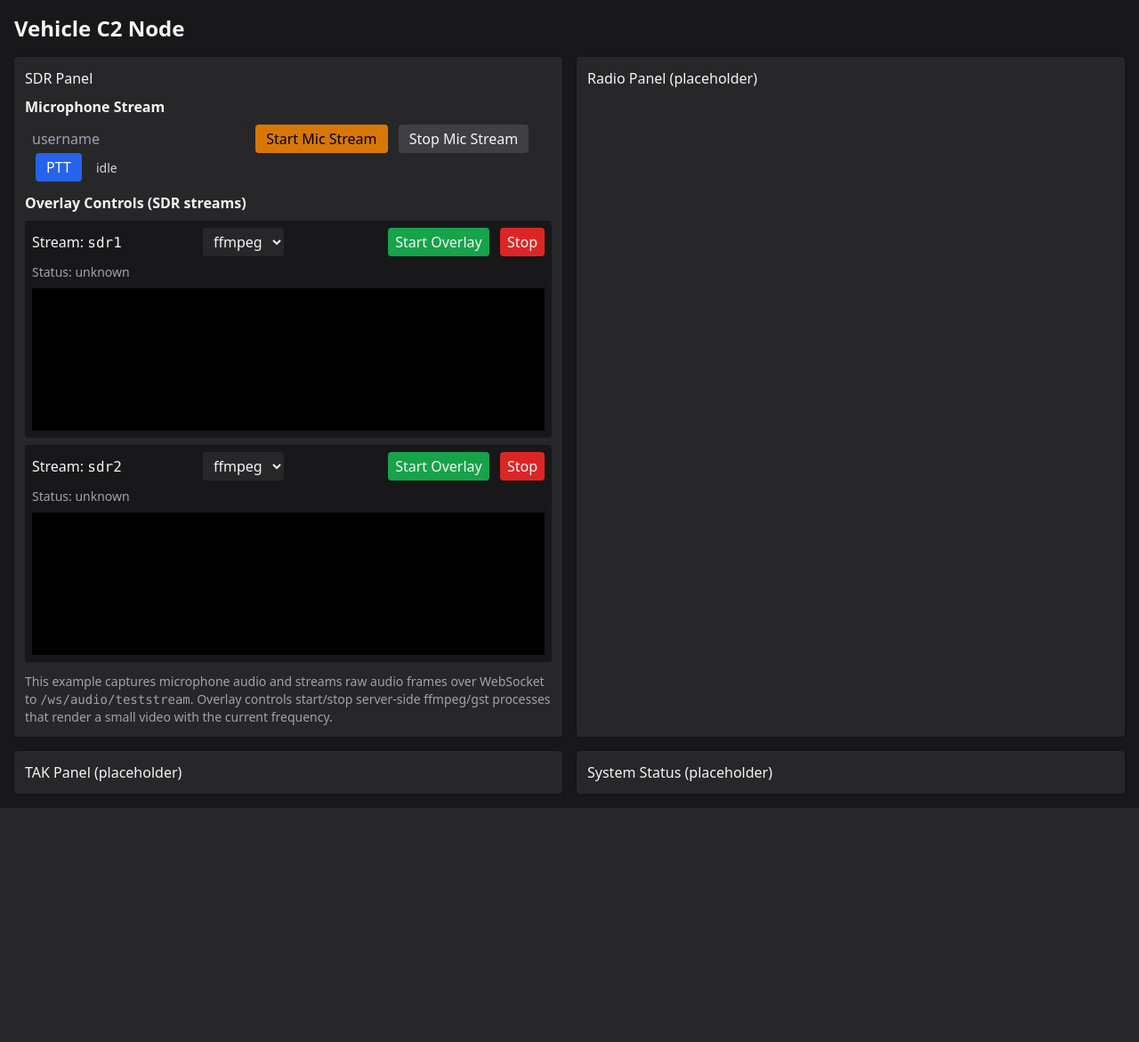
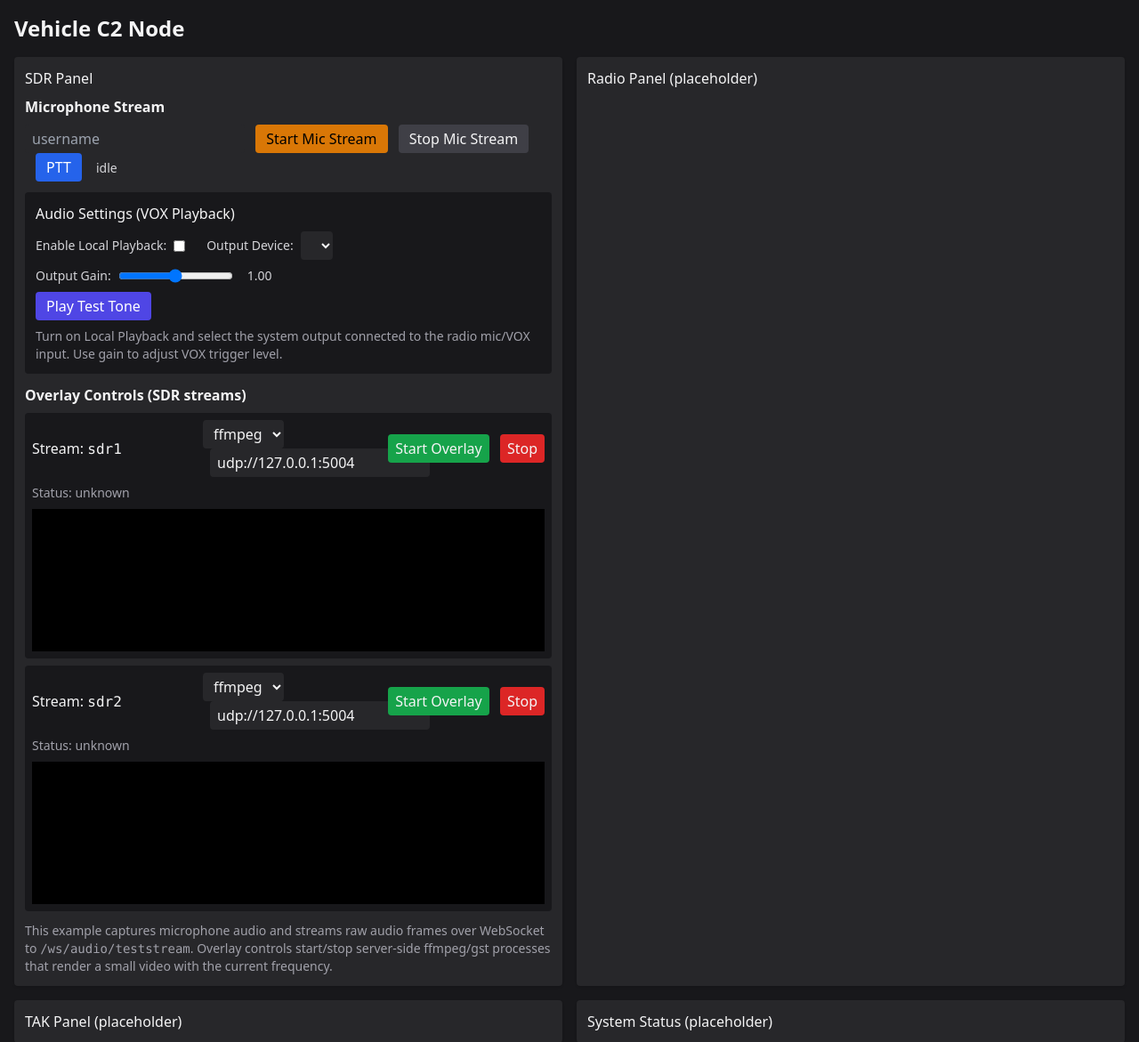
Before and after one commit to lucasburlingham/C2, a FastAPI app: template frontend/templates/index.html in a window 1280 px wide. Shown: the top 1171 px of the page at 89% size. Before the commit the page ends 908 px from the top, so only its background shows below. Run offline with FastAPI, Linux system fonts and the light colour scheme; the template is opened without the code that fills it, so the values that code supplies are empty; some libraries are stand-ins or nearby versions.

Commit message:
RAPID PROTOTYPE PUSH

```diff
--- /dev/null
+++ b/frontend/static/js/audio-settings.js
@@ -0,0 +1,96 @@
+(() => {
+  const KEY = 'c2_audio_settings_v1';
+
+  function defaultSettings() {
+    return {
+      localPlayback: false,
+      outputDeviceId: null,
+      outputGain: 1.0,
+    };
+  }
+
+  function load() {
+    try {
+      const raw = localStorage.getItem(KEY);
+      if (!raw) return defaultSettings();
+      return JSON.parse(raw);
+    } catch (e) {
+      return defaultSettings();
+    }
+  }
+
+  function save(s) {
+    try {
+      localStorage.setItem(KEY, JSON.stringify(s));
+      window.dispatchEvent(new CustomEvent('audioSettingsChanged', { detail: s }));
+    } catch (e) {}
+  }
+
+  async function enumerateOutputs(selectEl, currentId) {
+    try {
+      const devices = await navigator.mediaDevices.enumerateDevices();
+      const outs = devices.filter(d => d.kind === 'audiooutput');
+      selectEl.innerHTML = '';
+      const none = document.createElement('option');
+      none.value = '';
+      none.text = 'Default';
+      selectEl.appendChild(none);
+      outs.forEach(d => {
+        const o = document.createElement('option');
+        o.value = d.deviceId;
+        o.text = d.label || `Output ${d.deviceId}`;
+        selectEl.appendChild(o);
+      });
+      if (currentId) selectEl.value = currentId;
+    } catch (e) {
+      // ignore
+    }
+  }
+
+  async function init() {
+    const chk = document.getElementById('audio-local-playback');
+    const select = document.getElementById('audio-output-select');
+    const gain = document.getElementById('audio-output-gain');
+    const gainVal = document.getElementById('audio-output-gain-val');
+    if (!chk || !select || !gain) return;
+
+    const settings = load();
+    chk.checked = !!settings.localPlayback;
+    gain.value = settings.outputGain ?? 1.0;
+    gainVal.innerText = parseFloat(gain.value).toFixed(2);
+
+    try { await enumerateOutputs(select, settings.outputDeviceId); } catch (e) {}
+
+    chk.addEventListener('change', () => {
+      const s = load();
+      s.localPlayback = chk.checked;
+      save(s);
+    });
+
+    select.addEventListener('change', () => {
+      const s = load();
+      s.outputDeviceId = select.value || null;
+      save(s);
+    });
+
+    gain.addEventListener('input', () => {
+      gainVal.innerText = parseFloat(gain.value).toFixed(2);
+      const s = load();
+      s.outputGain = parseFloat(gain.value);
+      save(s);
+    });
+
+    // refresh device list if permission granted later
+    navigator.mediaDevices.addEventListener && navigator.mediaDevices.addEventListener('devicechange', async () => {
+      try { await enumerateOutputs(select, load().outputDeviceId); } catch (e) {}
+    });
+
+    // expose current settings getter
+    window.getC2AudioSettings = () => load();
+  }
+
+  // init on DOM ready
+  if (document.readyState === 'loading') document.addEventListener('DOMContentLoaded', init);
+  else init();
+
+})();
--- /dev/null
+++ b/frontend/static/js/audio-test.js
@@ -0,0 +1,46 @@
+(() => {
+  async function playTestTone(duration = 800, freq = 1000) {
+    const settings = window.getC2AudioSettings ? window.getC2AudioSettings() : null;
+    const AudioCtx = window.AudioContext || window.webkitAudioContext;
+    if (!AudioCtx) return;
+    const ctx = new AudioCtx();
+    const osc = ctx.createOscillator();
+    const gainNode = ctx.createGain();
+    gainNode.gain.value = settings?.outputGain ?? 1.0;
+    osc.type = 'sine';
+    osc.frequency.value = freq;
+
+    const dest = ctx.createMediaStreamDestination();
+    osc.connect(gainNode);
+    gainNode.connect(dest);
+
+    const audioEl = document.createElement('audio');
+    audioEl.autoplay = true;
+    audioEl.srcObject = dest.stream;
+    audioEl.style.display = 'none';
+    document.body.appendChild(audioEl);
+
+    if (settings?.outputDeviceId && typeof audioEl.setSinkId === 'function') {
+      try { await audioEl.setSinkId(settings.outputDeviceId); } catch (e) { console.warn('setSinkId failed', e); }
+    }
+
+    osc.start();
+    setTimeout(async () => {
+      try { osc.stop(); } catch (e) {}
+      try { audioEl.pause(); audioEl.srcObject = null; if (audioEl.parentNode) audioEl.parentNode.removeChild(audioEl); } catch (e) {}
+      try { await ctx.close(); } catch (e) {}
+    }, duration);
+  }
+
+  document.addEventListener('DOMContentLoaded', () => {
+    const btn = document.getElementById('audio-test-tone');
+    if (!btn) return;
+    btn.addEventListener('click', async () => {
+      btn.disabled = true;
+      const old = btn.innerText;
+      btn.innerText = 'Playing...';
+      try { await playTestTone(800, 1000); } catch (e) { console.error(e); }
+      setTimeout(() => { btn.disabled = false; btn.innerText = old; }, 900);
+    });
+  });
+})();
--- a/frontend/static/js/mic-stream.js
+++ b/frontend/static/js/mic-stream.js
@@ -73,6 +73,37 @@
 
       // small timeslice to produce regular chunks
       mediaRecorder.start(250);
+      // handle optional local playback for VOX (read settings from localStorage via audio-settings)
+      let audioCtx = null;
+      let audioEl = null;
+      let _gainNode = null;
+      let _dest = null;
+      try {
+        const settings = window.getC2AudioSettings ? window.getC2AudioSettings() : null;
+        if (settings && settings.localPlayback) {
+          audioCtx = new (window.AudioContext || window.webkitAudioContext)();
+          const src = audioCtx.createMediaStreamSource(stream);
+          _gainNode = audioCtx.createGain();
+          _gainNode.gain.value = settings.outputGain || 1.0;
+          _dest = audioCtx.createMediaStreamDestination();
+          src.connect(_gainNode);
+          _gainNode.connect(_dest);
+
+          audioEl = document.createElement('audio');
+          audioEl.autoplay = true;
+          audioEl.muted = false;
+          audioEl.srcObject = _dest.stream;
+          // try to set sinkId if available
+          if (settings.outputDeviceId && typeof audioEl.setSinkId === 'function') {
+            try { await audioEl.setSinkId(settings.outputDeviceId); } catch (e) { console.warn('sinkId set failed', e); }
+          }
+          // attach visually-hidden element so it can be controlled/inspected if needed
+          audioEl.style.display = 'none';
+          document.body.appendChild(audioEl);
+        }
+      } catch (e) {
+        console.warn('local playback setup failed', e);
+      }
       // PTT handling: both keyboard (Space) and button/touch
       let isPtt = false;
       const pttBtn = document.getElementById('ptt-btn');
@@ -136,6 +167,19 @@
           pttBtn.removeEventListener('touchstart', handlePttDown);
           pttBtn.removeEventListener('touchend', handlePttUp);
         }
+        // cleanup audio playback nodes
+        try {
+          if (audioEl) {
+            audioEl.pause();
+            audioEl.srcObject = null;
+            if (audioEl.parentNode) audioEl.parentNode.removeChild(audioEl);
+            audioEl = null;
+          }
+          if (audioCtx) {
+            try { audioCtx.close(); } catch (e) {}
+            audioCtx = null;
+          }
+        } catch (e) {}
       };
     } catch (err) {
       console.error('startStreaming error', err);
--- a/frontend/static/js/overlay-control.js
+++ b/frontend/static/js/overlay-control.js
@@ -14,7 +14,9 @@
   async function startOverlay(streamId) {
     const engineEl = document.getElementById(`${streamId}-engine`);
     const engine = engineEl ? engineEl.value : 'ffmpeg';
-    const params = new URLSearchParams({ engine, audio_device: 'default', out_url: 'udp://127.0.0.1:5004' });
+    const outEl = document.getElementById(`${streamId}-out-url`);
+    const outUrl = outEl ? outEl.value.trim() || 'udp://127.0.0.1:5004' : 'udp://127.0.0.1:5004';
+    const params = new URLSearchParams({ engine, audio_device: 'default', out_url: outUrl });
     const resp = await fetch(`/sdr/${streamId}/overlay/start?${params.toString()}`, { method: 'POST' });
     return resp.json();
   }
--- a/frontend/templates/index.html
+++ b/frontend/templates/index.html
@@ -25,6 +25,25 @@
               </div>
             </div>
 
+            <div class="mb-3 mt-3 p-3 bg-zinc-900 rounded">
+              <h3 class="font-medium mb-2">Audio Settings (VOX Playback)</h3>
+              <div class="flex items-center gap-2">
+                <label class="text-sm text-zinc-300">Enable Local Playback:</label>
+                <input id="audio-local-playback" type="checkbox" />
+                <label class="text-sm text-zinc-300 ml-4">Output Device:</label>
+                <select id="audio-output-select" class="bg-zinc-800 rounded px-2 py-1"></select>
+              </div>
+              <div class="mt-2 flex items-center gap-2">
+                <label class="text-sm text-zinc-300">Output Gain:</label>
+                <input id="audio-output-gain" type="range" min="0" max="2" step="0.01" value="1" />
+                <span id="audio-output-gain-val" class="text-sm text-zinc-300 ml-2">1.00</span>
+              </div>
+              <div class="mt-2">
+                <button id="audio-test-tone" class="px-3 py-1 bg-indigo-600 text-white rounded">Play Test Tone</button>
+              </div>
+              <div class="mt-2 text-sm text-zinc-400">Turn on Local Playback and select the system output connected to the radio mic/VOX input. Use gain to adjust VOX trigger level.</div>
+            </div>
+
             <div class="mb-2">
               <strong>Overlay Controls (SDR streams)</strong>
               <div class="grid grid-cols-1 gap-2 mt-2">
@@ -37,6 +56,7 @@
                         <option value="ffmpeg">ffmpeg</option>
                         <option value="gst">gst</option>
                       </select>
+                      <input id="sdr1-out-url" class="bg-zinc-800 rounded px-2 py-1 ml-2" placeholder="out url" value="udp://127.0.0.1:5004" />
                     </div>
                     <div class="w-1/3 text-right">
                       <button data-stream="sdr1" class="start-overlay px-2 py-1 bg-green-600 rounded">Start Overlay</button>
@@ -56,6 +76,7 @@
                         <option value="ffmpeg">ffmpeg</option>
                         <option value="gst">gst</option>
                       </select>
+                      <input id="sdr2-out-url" class="bg-zinc-800 rounded px-2 py-1 ml-2" placeholder="out url" value="udp://127.0.0.1:5004" />
                     </div>
                     <div class="w-1/3 text-right">
                       <button data-stream="sdr2" class="start-overlay px-2 py-1 bg-green-600 rounded">Start Overlay</button>
@@ -76,6 +97,8 @@
         <div class="p-3 bg-zinc-800 rounded shadow">System Status (placeholder)</div>
       </div>
     </div>
+    <script src="/static/js/audio-settings.js"></script>
+    <script src="/static/js/audio-test.js"></script>
     <script src="/static/js/mic-stream.js"></script>
   </body>
 </html>
```
Also changed, not shown: frontend/static/js/ptt-listener.js (deleted, +0 -25 lines), tools/rtsp-simple-server.yml (added, +10 -0 lines), README.md, 2 other files.
